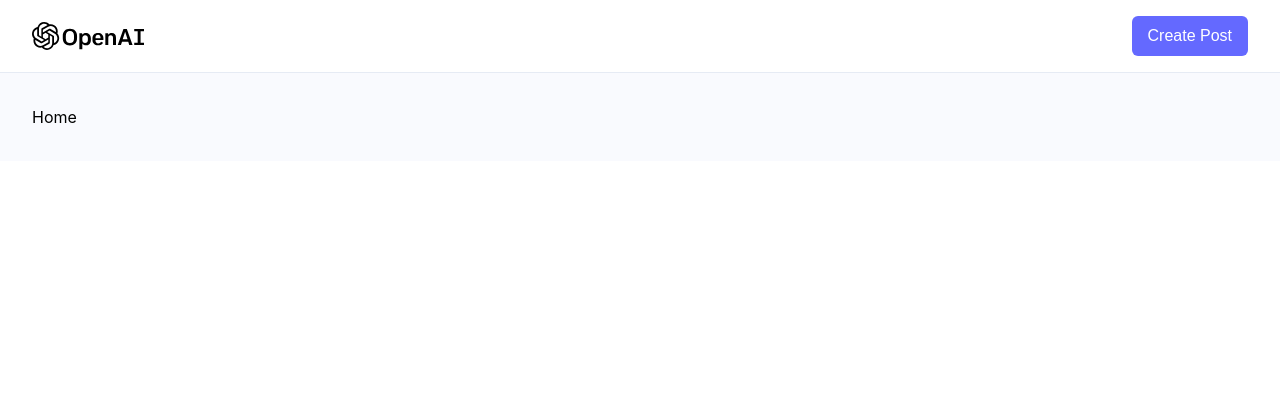
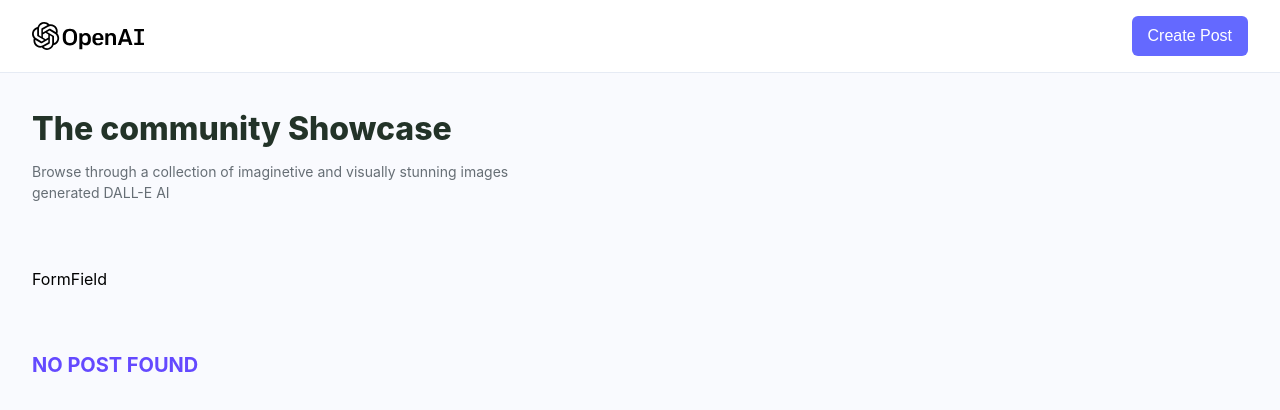
Before and after one commit to viettu2k/dalle-ui, a React (Vite) app: page / in a window 1280 px wide. Shown: the top 410 px of the page. Built offline with nearby package versions, Linux system fonts and the light colour scheme; a web font is replaced by a local one.

Commit message:
home page

```diff
--- /dev/null
+++ b/src/components/Card.jsx
@@ -0,0 +1,7 @@
+import React from 'react';
+
+const Card = () => {
+  return <div>Card</div>;
+};
+
+export default Card;
--- /dev/null
+++ b/src/components/FormField.jsx
@@ -0,0 +1,7 @@
+import React from 'react';
+
+const FormField = () => {
+  return <div>FormField</div>;
+};
+
+export default FormField;
--- /dev/null
+++ b/src/components/Loader.jsx
@@ -0,0 +1,24 @@
+import React from 'react';
+
+const Loader = () => (
+  <div role='status'>
+    <svg
+      aria-hidden='true'
+      className='inline w-10 h-10 mr-2 text-gray-200 animate-spin fill-[#6469ff]'
+      viewBox='0 0 100 101'
+      fill='none'
+      xmlns='http://www.w3.org/2000/svg'
+    >
+      <path
+        d='M100 50.5908C100 78.2051 77.6142 100.591 50 100.591C22.3858 100.591 0 78.2051 0 50.5908C0 22.9766 22.3858 0.59082 50 0.59082C77.6142 0.59082 100 22.9766 100 50.5908ZM9.08144 50.5908C9.08144 73.1895 27.4013 91.5094 50 91.5094C72.5987 91.5094 90.9186 73.1895 90.9186 50.5908C90.9186 27.9921 72.5987 9.67226 50 9.67226C27.4013 9.67226 9.08144 27.9921 9.08144 50.5908Z'
+        fill='currentColor'
+      />
+      <path
+        d='M93.9676 39.0409C96.393 38.4038 97.8624 35.9116 97.0079 33.5539C95.2932 28.8227 92.871 24.3692 89.8167 20.348C85.8452 15.1192 80.8826 10.7238 75.2124 7.41289C69.5422 4.10194 63.2754 1.94025 56.7698 1.05124C51.7666 0.367541 46.6976 0.446843 41.7345 1.27873C39.2613 1.69328 37.813 4.19778 38.4501 6.62326C39.0873 9.04874 41.5694 10.4717 44.0505 10.1071C47.8511 9.54855 51.7191 9.52689 55.5402 10.0491C60.8642 10.7766 65.9928 12.5457 70.6331 15.2552C75.2735 17.9648 79.3347 21.5619 82.5849 25.841C84.9175 28.9121 86.7997 32.2913 88.1811 35.8758C89.083 38.2158 91.5421 39.6781 93.9676 39.0409Z'
+        fill='currentFill'
+      />
+    </svg>
+  </div>
+);
+
+export default Loader;
--- /dev/null
+++ b/src/components/index.js
@@ -0,0 +1,5 @@
+import Card from './Card';
+import FormField from './FormField';
+import Loader from './Loader';
+
+export { Card, FormField, Loader };
--- a/src/pages/Home.jsx
+++ b/src/pages/Home.jsx
@@ -1,7 +1,61 @@
-import React from 'react';
+import React, { useState, useEffect } from 'react';
+
+import { Loader, Card, FormField } from '../components';
+
+const RenderCards = ({ data, title }) => {
+  if (data?.length > 0)
+    return data.map((post) => <Card key={post._id} {...post} />);
+
+  return (
+    <h2 className='mt-5 font-bold text-[#6449ff] text-xl uppercase'>{title}</h2>
+  );
+};
 
 const Home = () => {
-  return <div>Home</div>;
+  const [loading, setLoading] = useState(false);
+  const [allPosts, setAllPosts] = useState([]);
+  const [searchText, setSearchText] = useState('');
+
+  return (
+    <section className='max-w-7xl mx-auto'>
+      <div>
+        <h1 className='font-extrabold text-[#233328] text-[32px]'>
+          The community Showcase
+        </h1>
+        <p className='mt-2 text-[#666e75] text-[14px] max-w-[500px]'>
+          Browse through a collection of imaginetive and visually stunning
+          images generated DALL-E AI
+        </p>
+      </div>
+
+      <div className='mt-16'>
+        <FormField />
+      </div>
+      <div className='mt-10'>
+        {loading ? (
+          <div className='flex justify-center items-center'>
+            <Loader />
+          </div>
+        ) : (
+          <>
+            {searchText && (
+              <h2 className='font-medium text-[#666e75] text-xl mb-3'>
+                Showing results for&nbsp;
+                <span className='text-[#222328]'>{searchText}</span>
+              </h2>
+            )}
+            <div className='grid lg:grid-cols-4 sm:grid-cols-3 xs:grid-cols-2 grid-cols-1 gap-3'>
+              {searchText ? (
+                <RenderCards data={[]} title='No search results found' />
+              ) : (
+                <RenderCards data={[]} title='No post found' />
+              )}
+            </div>
+          </>
+        )}
+      </div>
+    </section>
+  );
 };
 
 export default Home;
```
